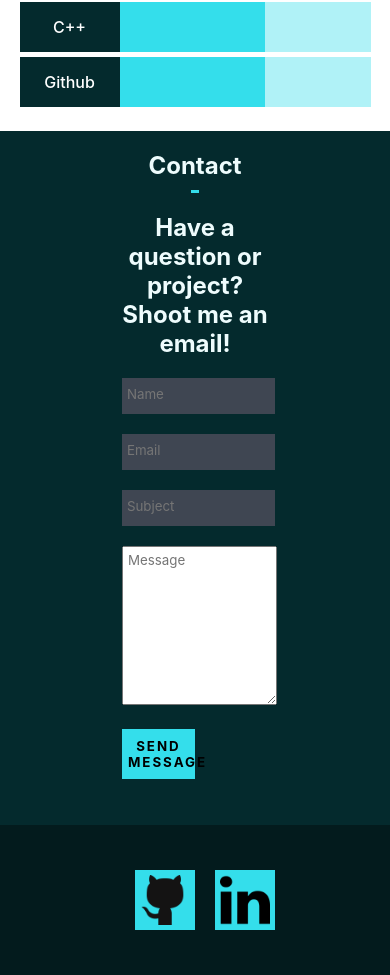
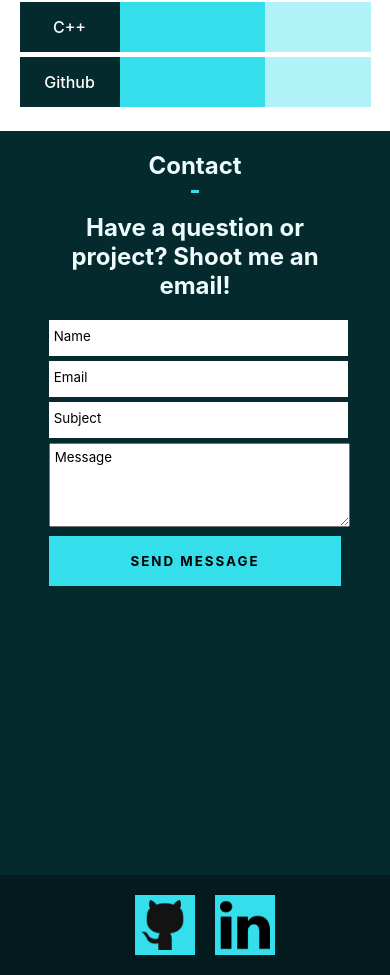
Before and after one commit to AbayomiE-T/my-website, a React (Create React App) app: page / in a window 390 px wide. Shown: the part 3550-4525 px from the top of the page. Built offline with nearby package versions, Linux system fonts and the light colour scheme.

Commit message:
contact page fully responsive

```diff
--- a/src/index.css
+++ b/src/index.css
@@ -147,6 +147,22 @@ a{
 
   .percentage{
     display: none;
+  }
+
+  form{
+    width: 100% !important;
+  }
+
+  .form-item{
+    margin-bottom: 5px !important;
+  }
+
+  .form-item button{
+    width: 100%;
+  }
+
+  textarea{
+    height: 75px !important;
   }
 }
 
@@ -363,7 +379,7 @@ color: black;
 }
 
 #contact{
-height: 100vh;
+min-height: 100vh;
 background-color: #042a2d;
 position: relative;
 }
@@ -495,7 +511,7 @@ position: relative;
 }
 
 form{
-  width: 50%;
+  width: 55%;
   text-align: center;
 }
 
@@ -509,6 +525,10 @@ form h1{
   margin-bottom: 20px;
 }
 
+::placeholder{
+  color: black;
+}
+
 input{
   width: 100%;
   height: 30px;
@@ -517,7 +537,8 @@ input{
   outline: none;
   background-color: rgb(63, 70, 82);
   border: none;
-  color: white;
+  color: black;
+  background-color: white;
 }
 
 textarea{
@@ -560,7 +581,7 @@ footer{
   bottom: 0px;
   background-color: #031b1d;
   width: 100%;
-  height: 150px;
+  height: 100px;
   display: flex;
   justify-content: center;
   align-items: center;
```
